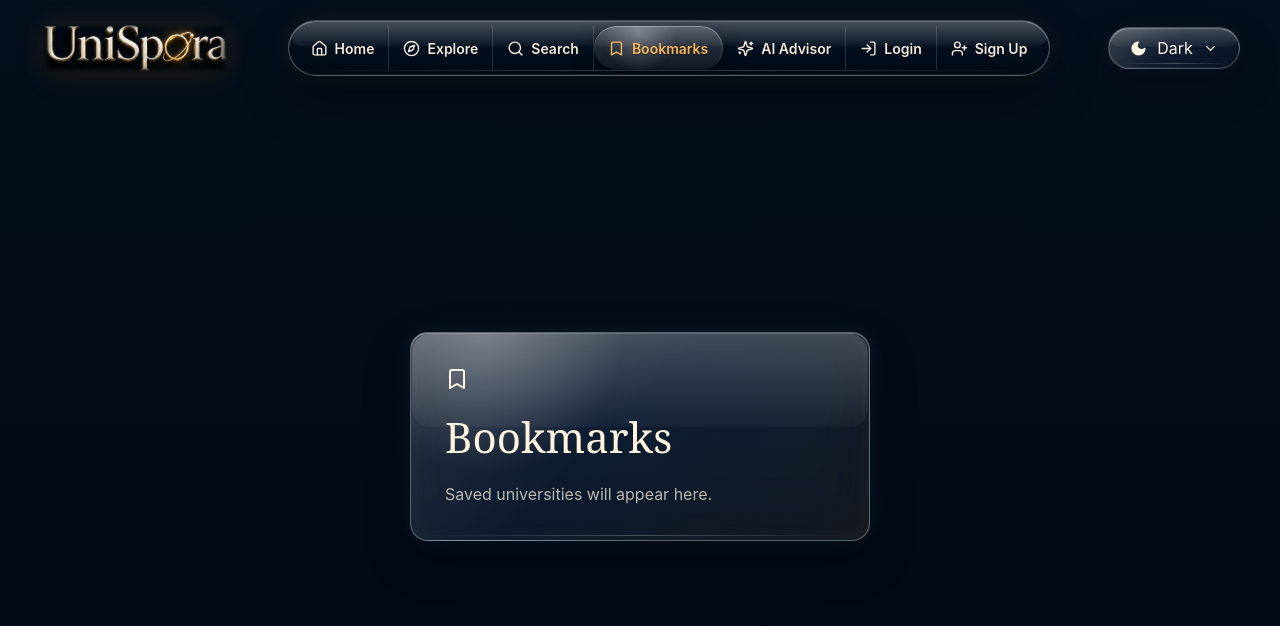
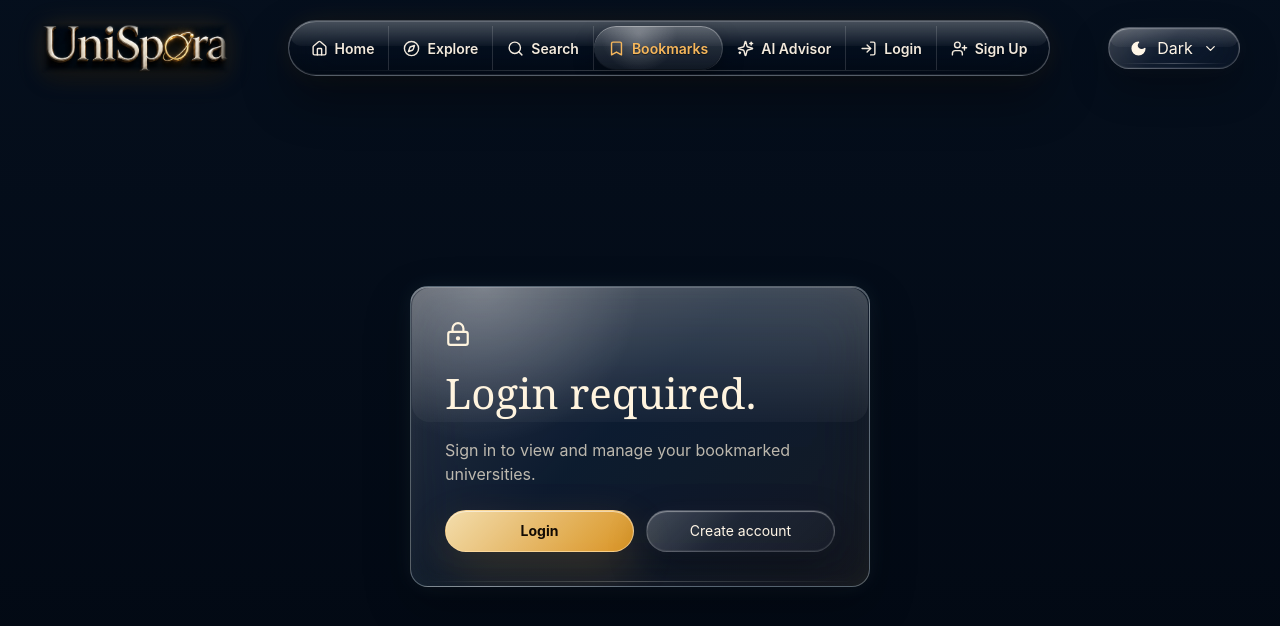
Before and after one commit to shah-ahmad/UNISPORA, a React (Vite) app: page /bookmarks in a window 1280 px wide. Shown: the top 626 px of the page. Built offline with nearby package versions, Linux system fonts and the light colour scheme; no server answers.

Commit message:
Gate bookmarks behind login

```diff
--- a/src/routes/bookmarks.tsx
+++ b/src/routes/bookmarks.tsx
@@ -1,19 +1,46 @@
-import { createFileRoute } from "@tanstack/react-router";
-import { Bookmark } from "lucide-react";
+import { createFileRoute, Link } from "@tanstack/react-router";
+import { Bookmark, LockKeyhole } from "lucide-react";
 import { AppShell } from "@/components/layout/AppShell";
+import { useAuth } from "@/hooks/useAuth";
 
 export const Route = createFileRoute("/bookmarks")({
   component: Bookmarks,
 });
 
 function Bookmarks() {
+  const { user, loading } = useAuth();
+
   return (
     <AppShell>
       <section className="bookmarks-page">
         <div className="glass-card bookmarks-panel">
-          <Bookmark size={24} />
-          <h1>Bookmarks</h1>
-          <p>Saved universities will appear here.</p>
+          {loading ? (
+            <>
+              <Bookmark size={24} />
+              <h1>Bookmarks</h1>
+              <p>Loading your account...</p>
+            </>
+          ) : user ? (
+            <>
+              <Bookmark size={24} />
+              <h1>Bookmarks</h1>
+              <p>Saved universities will appear here.</p>
+            </>
+          ) : (
+            <>
+              <LockKeyhole size={26} />
+              <h1>Login required.</h1>
+              <p>Sign in to view and manage your bookmarked universities.</p>
+              <div className="bookmarks-actions">
+                <Link className="panel-action primary justify-center" to="/login">
+                  Login
+                </Link>
+                <Link className="panel-action justify-center" to="/signup">
+                  Create account
+                </Link>
+              </div>
+            </>
+          )}
         </div>
       </section>
     </AppShell>
--- a/src/styles.css
+++ b/src/styles.css
@@ -1181,6 +1181,20 @@ button.top-nav-link {
   color: rgba(255, 244, 223, 0.72);
 }
 
+.bookmarks-actions {
+  display: grid;
+  width: 100%;
+  grid-template-columns: 1fr 1fr;
+  gap: 12px;
+  margin-top: 10px;
+}
+
+@media (max-width: 560px) {
+  .bookmarks-actions {
+    grid-template-columns: 1fr;
+  }
+}
+
 .mapboxgl-popup {
   z-index: 70 !important;
 }
```
